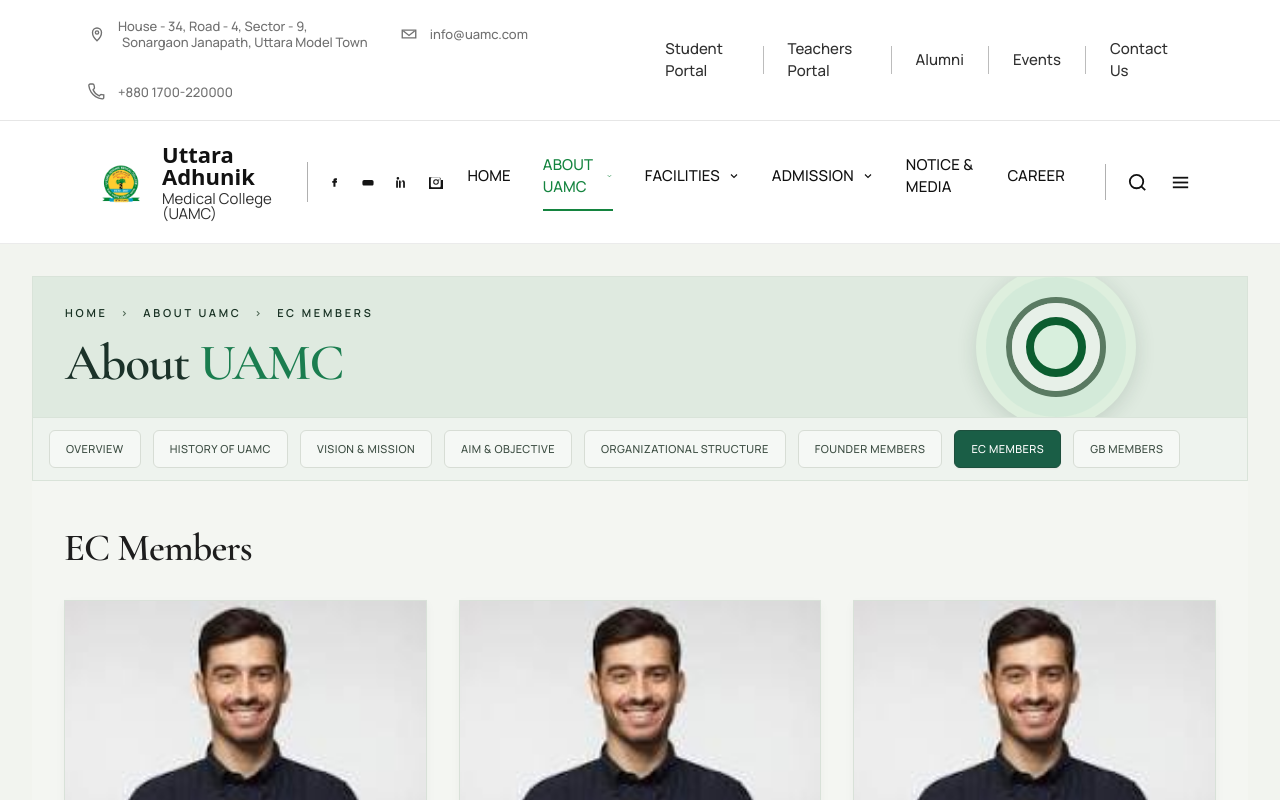
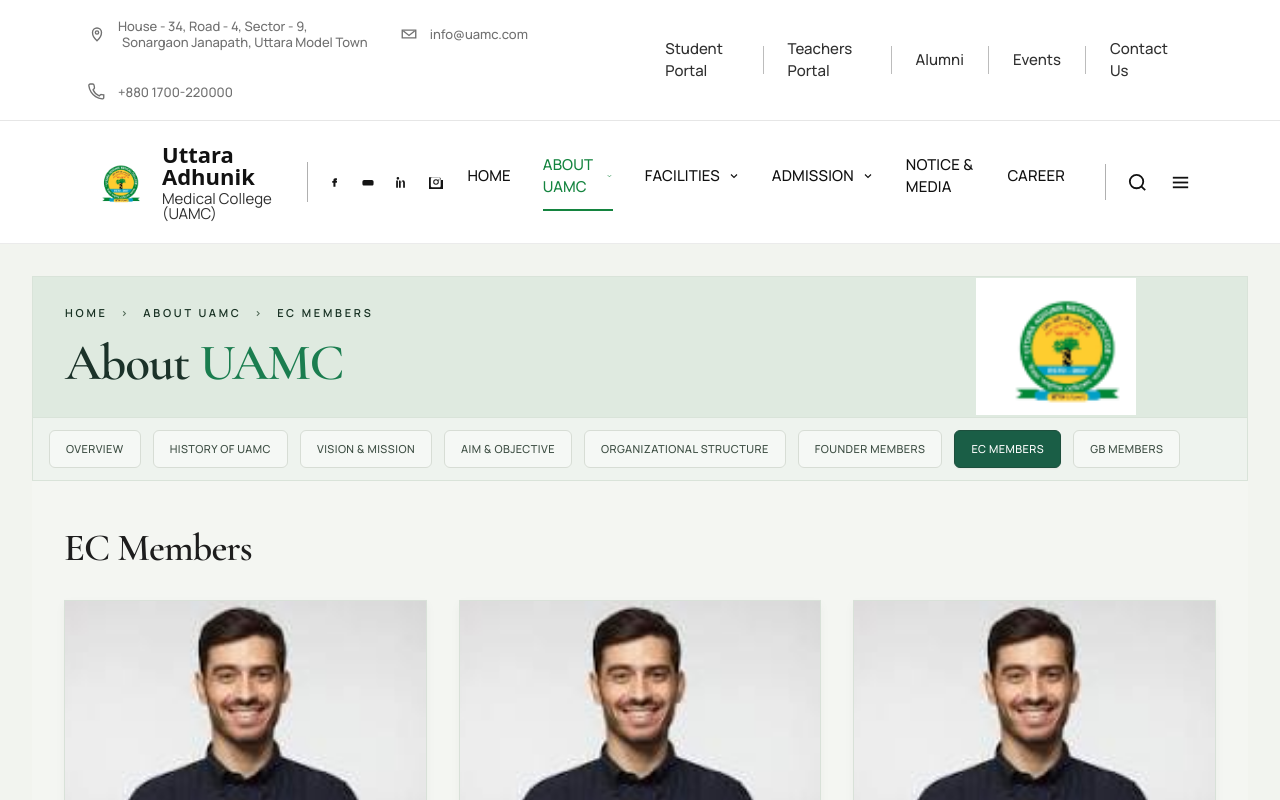
Before and after one commit to Saima535/UAMC, a Next.js app in the folder frontend/: page /about-uamc/ec-members in a window 1280 px wide. Shown: the top 800 px of the page. Built offline with nearby package versions, Linux system fonts and the light colour scheme.

Commit message:
updated images of about

```diff
--- a/frontend/app/about-uamc/ec-members/page.tsx
+++ b/frontend/app/about-uamc/ec-members/page.tsx
@@ -40,10 +40,8 @@
         <section className="relative overflow-hidden border border-[#d9e3d9] bg-[#dfeae0]">
           <div className="absolute inset-y-0 left-0 w-[18%] bg-gradient-to-r from-[#dfeae0] to-transparent" />
           <div className="absolute inset-y-0 right-[5%] hidden w-[260px] items-center justify-center lg:flex">
-            <div className="relative h-[160px] w-[160px] rounded-full border-[10px] border-[#deefde] bg-[#d3ead9] shadow-[0_4px_20px_rgba(27,62,42,0.15)]">
-              <div className="absolute inset-5 rounded-full border-[6px] border-[#5a7a62] bg-[#dfeae0]" />
-              <div className="absolute inset-[26px] rounded-full bg-[#e7f0e8]" />
-              <div className="absolute inset-[40px] rounded-full border-[8px] border-[#0b5d2f] bg-[#d8efdd]" />
+            <div className="relative h-[160px] w-[160px]">
+              <Image src="/images/logo.png" alt="UAMC seal" fill sizes="160px" className="object-contain" />
             </div>
           </div>
 
--- a/frontend/app/about-uamc/founder-members/page.tsx
+++ b/frontend/app/about-uamc/founder-members/page.tsx
@@ -70,10 +70,8 @@
         <section className="relative overflow-hidden border border-[#d9e3d9] bg-[#dfeae0]">
           <div className="absolute inset-y-0 left-0 w-[18%] bg-gradient-to-r from-[#dfeae0] to-transparent" />
           <div className="absolute inset-y-0 right-[5%] hidden w-[260px] items-center justify-center lg:flex">
-            <div className="relative h-[160px] w-[160px] rounded-full border-[10px] border-[#deefde] bg-[#d3ead9] shadow-[0_4px_20px_rgba(27,62,42,0.15)]">
-              <div className="absolute inset-5 rounded-full border-[6px] border-[#5a7a62] bg-[#dfeae0]" />
-              <div className="absolute inset-[26px] rounded-full bg-[#e7f0e8]" />
-              <div className="absolute inset-[40px] rounded-full border-[8px] border-[#0b5d2f] bg-[#d8efdd]" />
+            <div className="relative h-[160px] w-[160px]">
+              <Image src="/images/logo.png" alt="UAMC seal" fill sizes="160px" className="object-contain" />
             </div>
           </div>
 
--- a/frontend/app/about-uamc/gb-members/page.tsx
+++ b/frontend/app/about-uamc/gb-members/page.tsx
@@ -30,10 +30,8 @@
         <section className="relative overflow-hidden border border-[#d9e3d9] bg-[#dfeae0]">
           <div className="absolute inset-y-0 left-0 w-[18%] bg-gradient-to-r from-[#dfeae0] to-transparent" />
           <div className="absolute inset-y-0 right-[5%] hidden w-[260px] items-center justify-center lg:flex">
-            <div className="relative h-[160px] w-[160px] rounded-full border-[10px] border-[#deefde] bg-[#d3ead9] shadow-[0_4px_20px_rgba(27,62,42,0.15)]">
-              <div className="absolute inset-5 rounded-full border-[6px] border-[#5a7a62] bg-[#dfeae0]" />
-              <div className="absolute inset-[26px] rounded-full bg-[#e7f0e8]" />
-              <div className="absolute inset-[40px] rounded-full border-[8px] border-[#0b5d2f] bg-[#d8efdd]" />
+            <div className="relative h-[160px] w-[160px]">
+              <Image src="/images/logo.png" alt="UAMC seal" fill sizes="160px" className="object-contain" />
             </div>
           </div>
 
```
